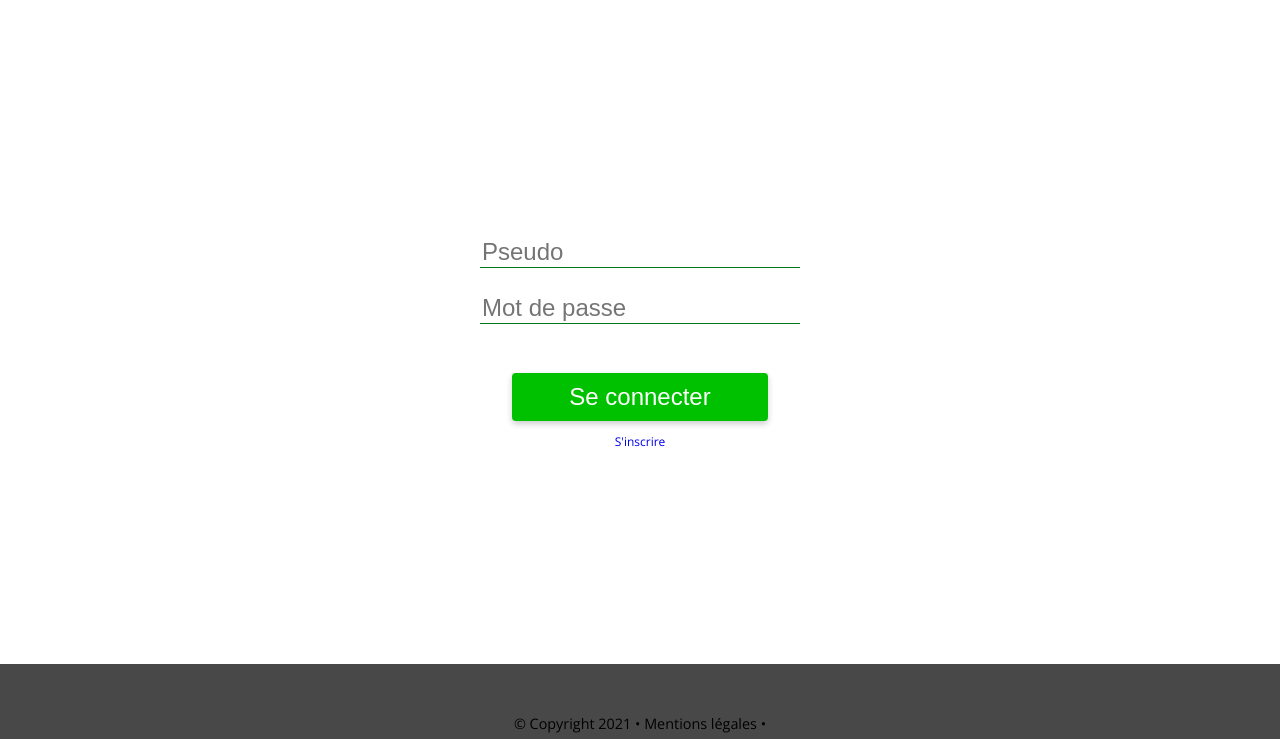
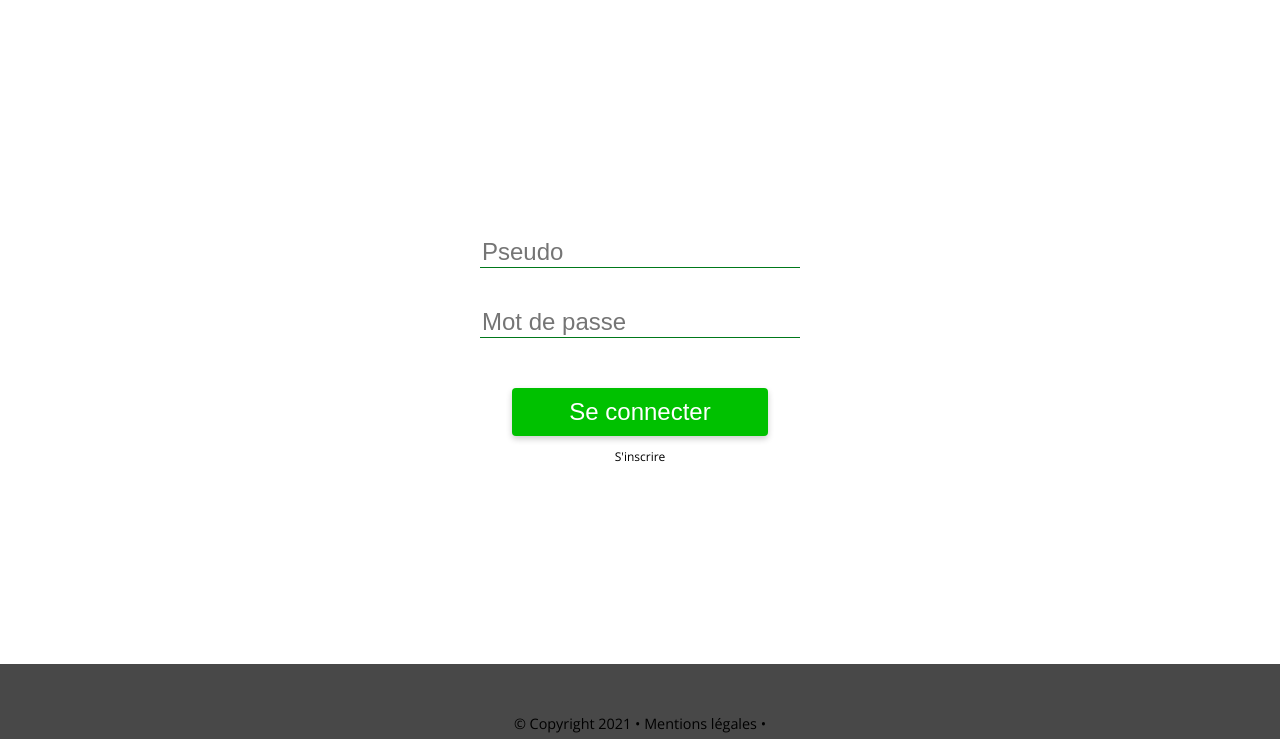
Before and after one commit to Elzapat/projet-web-cir2, a PHP site: page /public/signin.html in a window 1280 px wide. Shown: the part 61-800 px from the top of the page. Run offline with PHP 8.4, Linux system fonts and the light colour scheme.

Commit message:
input search signin signup

```diff
--- a/public/css/button.css
+++ b/public/css/button.css
@@ -14,8 +14,7 @@ button:hover {
     box-shadow: 0 6px 6px 0 rgba(0, 0, 0, 0.2);
 }
 
-
-button:active { /* Lorsque qu'on clic sur le bouton submit */
+button:active {
     font-size: 1.9rem;
     transition: 0.05s ease;
 }
--- a/public/css/input.css
+++ b/public/css/input.css
@@ -3,7 +3,6 @@ input {
     border-bottom: solid 1px #00781A;
     color: #00781A;
     font-size: 2rem;
-    padding-top: 10%;
     width: 25vw;
 }
 
@@ -18,7 +17,7 @@ input {
     background-position: 0 0;
 }
 
-.input-text:focus::-webkit-input-placeholder, .input-text:valid::-webkit-input-placeholder {
+.input-text:focus::-webkit-input-placeholder {
     color: #00781A;
     font-size: 45%;
     -webkit-transform: translateY(-2rem);
--- a/public/css/search.css
+++ b/public/css/search.css
@@ -47,9 +47,14 @@ main {
     background-color: var(--background-color);
 }
 
+.input-text{
+    padding-top: 2vh;
+}
+
 .date {
     font-size: 2rem;
     width: 25%;
+    height: 92%;
 }
 
 #search {
--- a/public/css/signin.css
+++ b/public/css/signin.css
@@ -20,9 +20,15 @@ input[type="password"] {
     margin-bottom: 10%;
 }
 
+.input-text{
+    padding-top: 2vh;
+    margin-top: 3vh;
+}
+
 #signup {
     margin-top: 1rem;
     text-decoration: none;
+    color: black;
 }
 
 #info {
--- a/public/css/signup.css
+++ b/public/css/signup.css
@@ -20,6 +20,11 @@ input[type="tel"] {
     margin-bottom: 10%;
 }
 
+.input-text{
+    padding-top: 2vh;
+    margin-top: 3vh;
+}
+
 #info {
     font-size: 1.5rem;
     color: red;
--- a/public/search_trips.html
+++ b/public/search_trips.html
@@ -38,7 +38,7 @@
                         <input class="location input-text" placeholder="Adresse de départ" type="text">
                     </div>
                     <div id="end-loc">
-                        <input class="location input-text" placeholder="Adresse d'arrivée"type="text">
+                        <input class="location input-text" placeholder="Adresse d'arrivée" type="text">
                     </div>
                     <input class="date input-text" placeholder="Date du départ" type="date">
                 </div>
```
